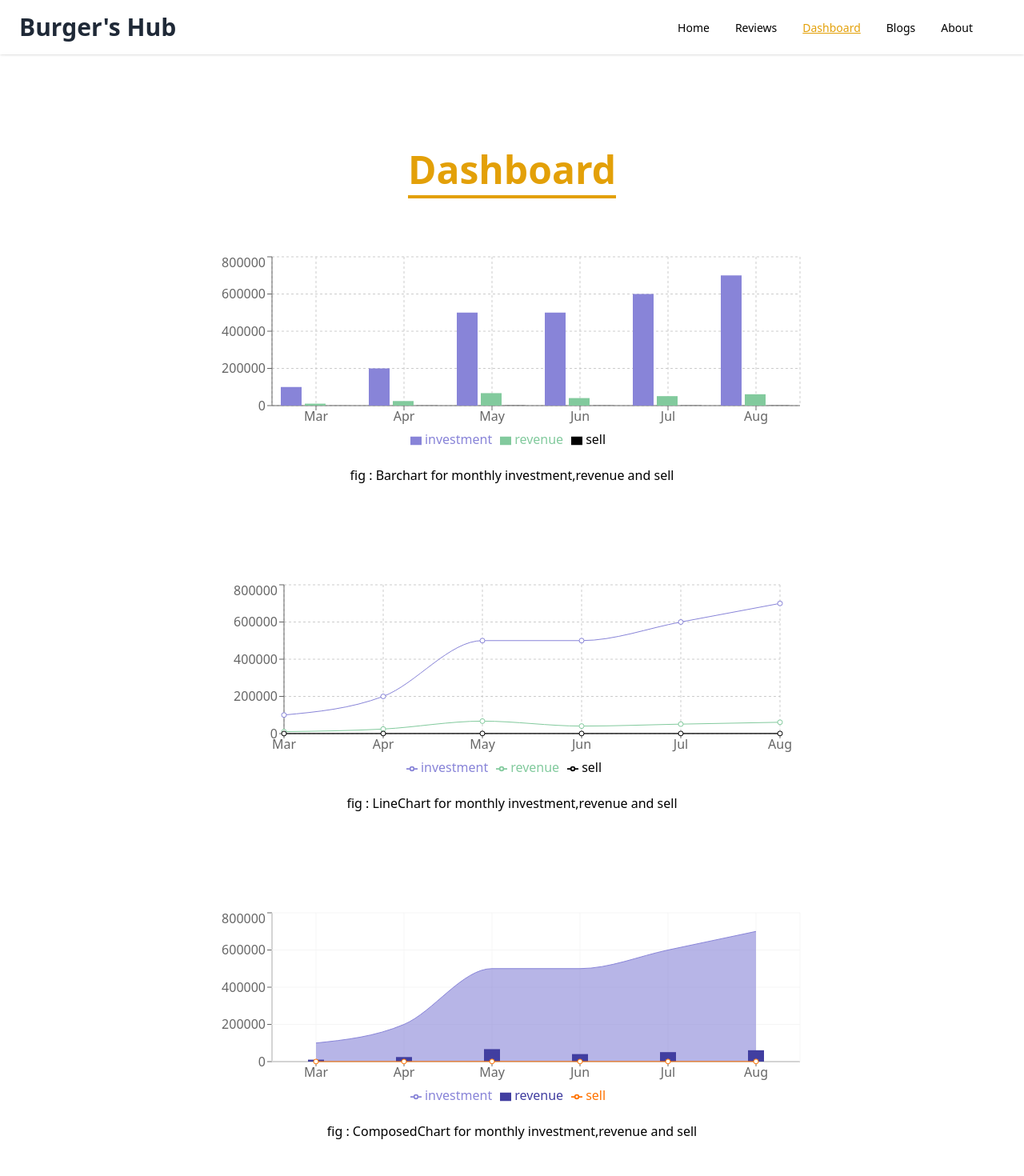
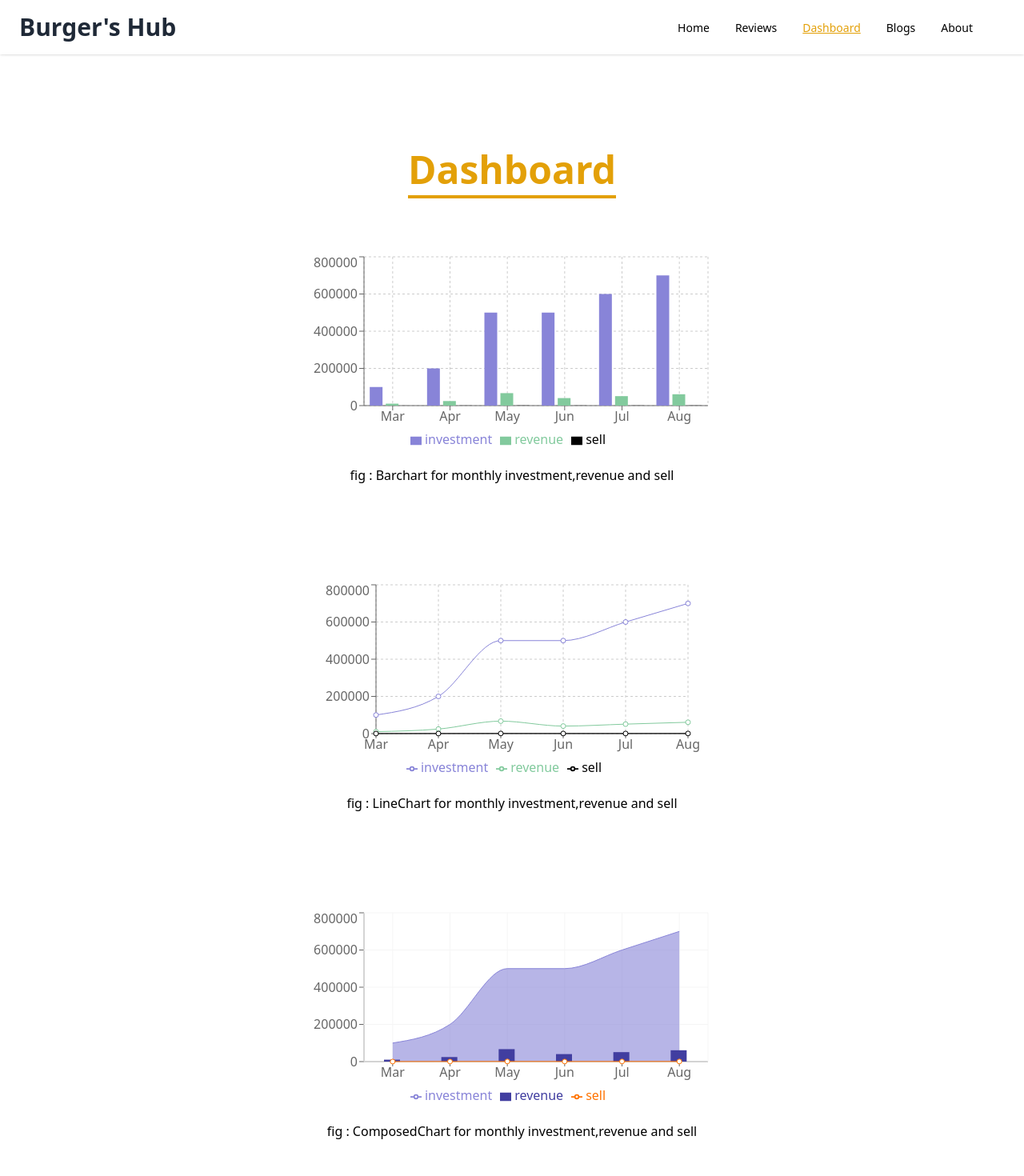
Before and after one commit to abuabddullah/assignment9-burgerHub2-reactChart, a React (Create React App) app: page /dashboard in a window 1280 px wide. Shown: the top 1470 px of the page at 80% size. Built offline with nearby package versions, Linux system fonts and the light colour scheme.

Commit message:
RESPONSIEVE all done

```diff
--- a/src/components/Dashboard/Dashboard.js
+++ b/src/components/Dashboard/Dashboard.js
@@ -14,7 +14,17 @@ const Dashboard = () => {
         // .then(data => console.log(data))
     }, [])
 
-    // console.log(datas);
+
+    const [screenWidth, setscreenWidth] = React.useState(window.innerWidth);
+    React.useEffect(() => {
+        const handleResizeWindow = () => setscreenWidth(window.innerWidth);
+        // subscribe to window resize event "onComponentDidMount"
+        window.addEventListener("resize", handleResizeWindow);
+        return () => {
+            // unsubscribe "onComponentDestroy"
+            window.removeEventListener("resize", handleResizeWindow);
+        };
+    }, []);
 
 
     return (
@@ -28,7 +38,7 @@ const Dashboard = () => {
 
 
                 <figure className='my-20 flex flex-col justify-center items-center'>
-                    <BarChart width={730} height={250} data={datas}>
+                    <BarChart width={ screenWidth <= 768? 375 : 500} height={250} data={datas}>
                         <CartesianGrid strokeDasharray="3 3" />
                         <XAxis dataKey="month" />
                         <YAxis />
@@ -43,7 +53,7 @@ const Dashboard = () => {
 
 
                 <figure className='my-20 flex flex-col justify-center items-center'>
-                    <LineChart width={730} height={250} data={datas}
+                    <LineChart width={ screenWidth <= 768? 375 : 500} height={250} data={datas}
                         margin={{ top: 5, right: 30, left: 20, bottom: 5 }}>
                         <CartesianGrid strokeDasharray="3 3" />
                         <XAxis dataKey="month" />
@@ -58,7 +68,7 @@ const Dashboard = () => {
                 </figure>
 
                 <figure className='my-20 flex flex-col justify-center items-center'>
-                    <ComposedChart width={730} height={250} data={datas}>
+                    <ComposedChart width={ screenWidth <= 768? 375 : 500} height={250} data={datas}>
                         <XAxis dataKey="month" />
                         <YAxis />
                         <Tooltip />
```
Also changed, not shown: 1 other file (tests, documents, lock files or other folders).
